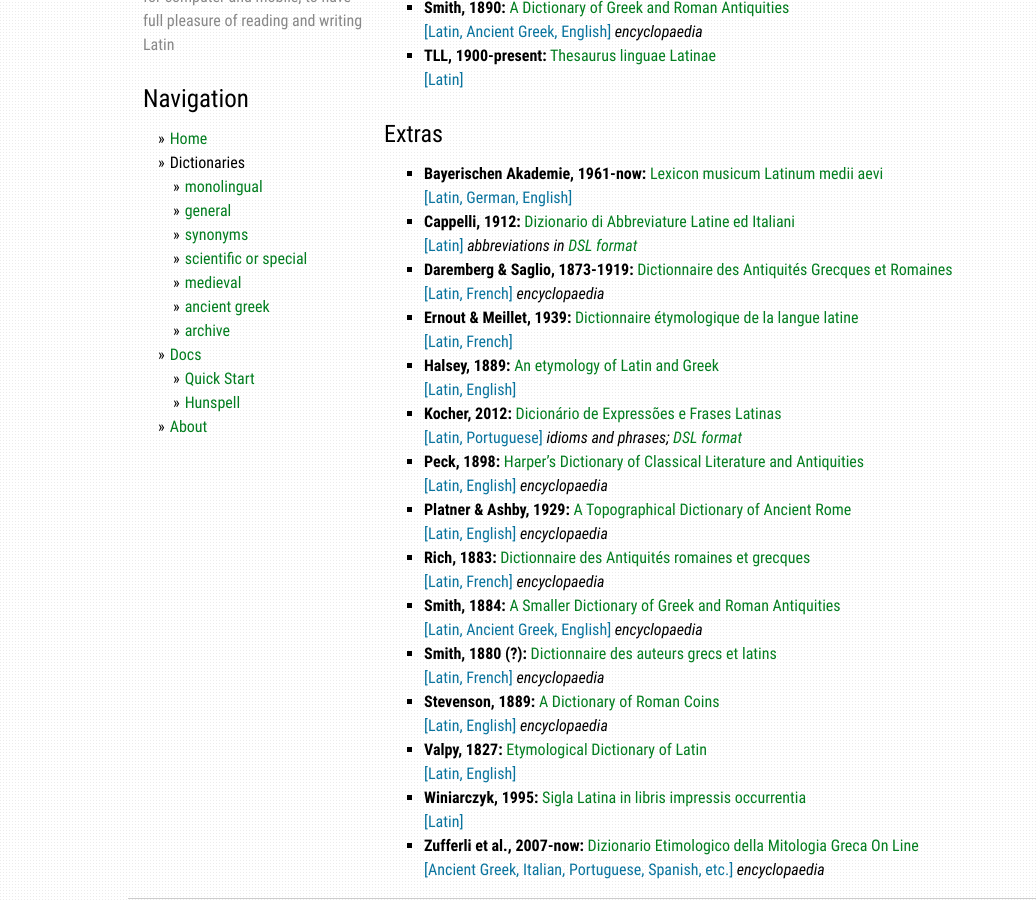
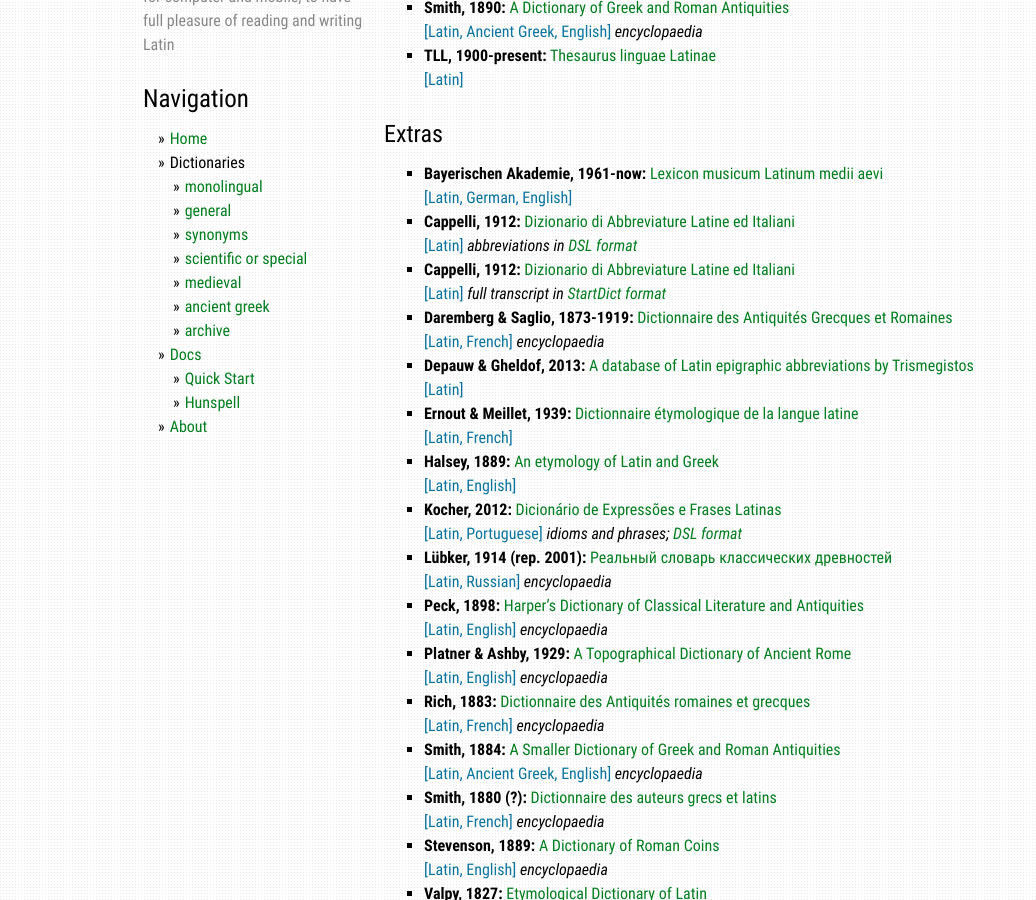
Before and after one commit to latin-dict/latin-dict.github.io, a Jekyll site: the page built from list_scientific.md, in a window 1280 px wide and 900 px high, scrolled down 370 px. Shown: the whole window, without its empty margins (0-1036 px from the left). Built offline with Jekyll 4.4.1, drawn with Linux system fonts in a browser that asks for light colours.

Commit message:
website update

```diff
--- a/_data/extras_scientific.yml
+++ b/_data/extras_scientific.yml
@@ -4,6 +4,12 @@
   website: http://hist.msu.ru/departments/8823/projects/Cappelli/
   tags: [Latin]
   comment: abbreviations in [DSL format](http://dadako.narod.ru/paperpoe.htm)
+- title: Dizionario di Abbreviature Latine ed Italiani
+  author: Cappelli
+  year: 1912
+  website: https://www.adfontes.uzh.ch/en/ressourcen/abkuerzungen/cappelli-online
+  tags: [Latin]
+  comment: full transcript in [StartDict format](https://github.com/ciceronianus/cappelliStarDict/releases)
 - title: A Smaller Dictionary of Greek and Roman Antiquities
   author: Smith
   year: 1884
@@ -30,13 +36,13 @@
   comment:
 - title: Sigla Latina in libris impressis occurrentia
   author: Winiarczyk
-  year:   1995
+  year: 1995
   website: http://mateo.uni-mannheim.de/camenaref/siglalatina.html
   tags: [Latin]
   comment:
 - title: Etymological Dictionary of Latin
   author: Valpy
-  year:   1827
+  year: 1827
   website: http://lexica.linguax.com/valpy.php
   tags: [Latin, English]
   comment:
@@ -88,3 +94,15 @@
   website: https://hkocher.info/minha_pagina/dicionario/0dicionario.htm
   tags: [Latin, Portuguese]
   comment: idioms and phrases; [DSL format](http://dadako.narod.ru/paperpoe.htm)
+- title: Реальный словарь классических древностей
+  author: Lübker
+  year: 1914 (rep. 2001)
+  website: http://www.sno.pro1.ru/lib/lubker/a/index.htm
+  tags: [Latin, Russian]
+  comment: encyclopaedia
+- title: A database of Latin epigraphic abbreviations by Trismegistos
+  author: Depauw & Gheldof
+  year: 2013
+  website: https://www.trismegistos.org/abb/index.php
+  tags: [Latin]
+  comment:
```
Also changed, not shown: _data/extras_general.yml (+14 -2 lines), _data/extras_greek.yml (+9 -3 lines), _dictionaries/Redmond2005.md (+3 -6 lines), _posts/2023-08-04-Update.md (added, +18 -0 lines), docs/howto.md (+1 -1 lines).
